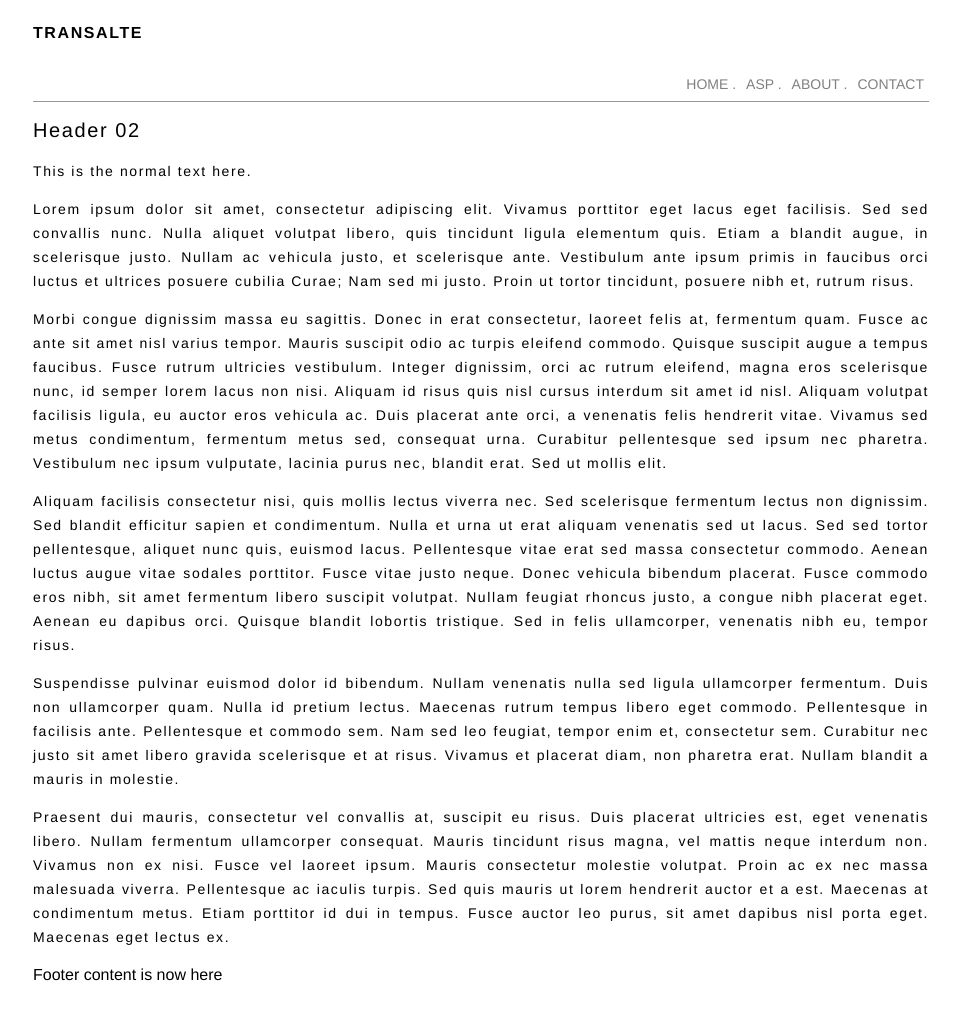
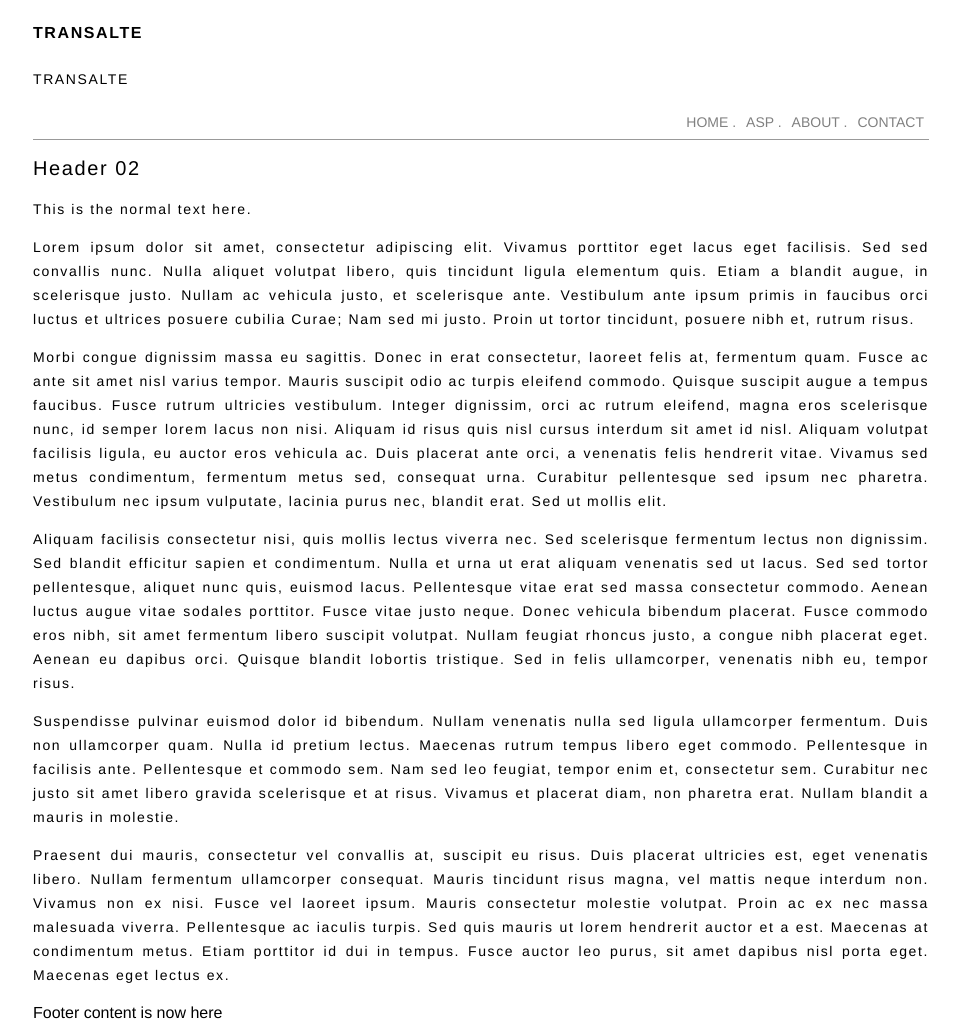
Before and after one commit to transalte/transalte.github.io, a Jekyll site: the page built from index.md, in a window 1280 px wide. Shown: the whole page, without its empty margins (159-1118 px from the left). Built offline with Jekyll 4.4.1, drawn with Linux system fonts in a browser that asks for light colours; our own code applies the rules of GitHub Pages for plain Markdown files; before the commit the page ends 995 px from its top, so only the background shows below that.

Commit message:
{{ page.title }} test

```diff
--- a/_layouts/default.html
+++ b/_layouts/default.html
@@ -8,6 +8,7 @@
 		</head>
 		<body>
 			<h4>TRANSALTE</h4>
+			<p>{{ page.title }}</p>
 			<nav>
 				<div class="topnav">
 				  <a href="/contact">CONTACT</a>
@@ -22,9 +23,9 @@
 			<div class="container">
 
 				<ul>
-						{% for item in site.data.samplelist[page.sidebar] %}
-							<li><a href="{{ item.url }}">{{ item.title }}</a></li>
-						{% endfor %}
+				    {% for item in site.data.samplelist[page.sidebar] %}
+				      <li><a href="{{ item.url }}">{{ item.title }}</a></li>
+				    {% endfor %}
 				</ul>
 
 			{{ content }}
```
